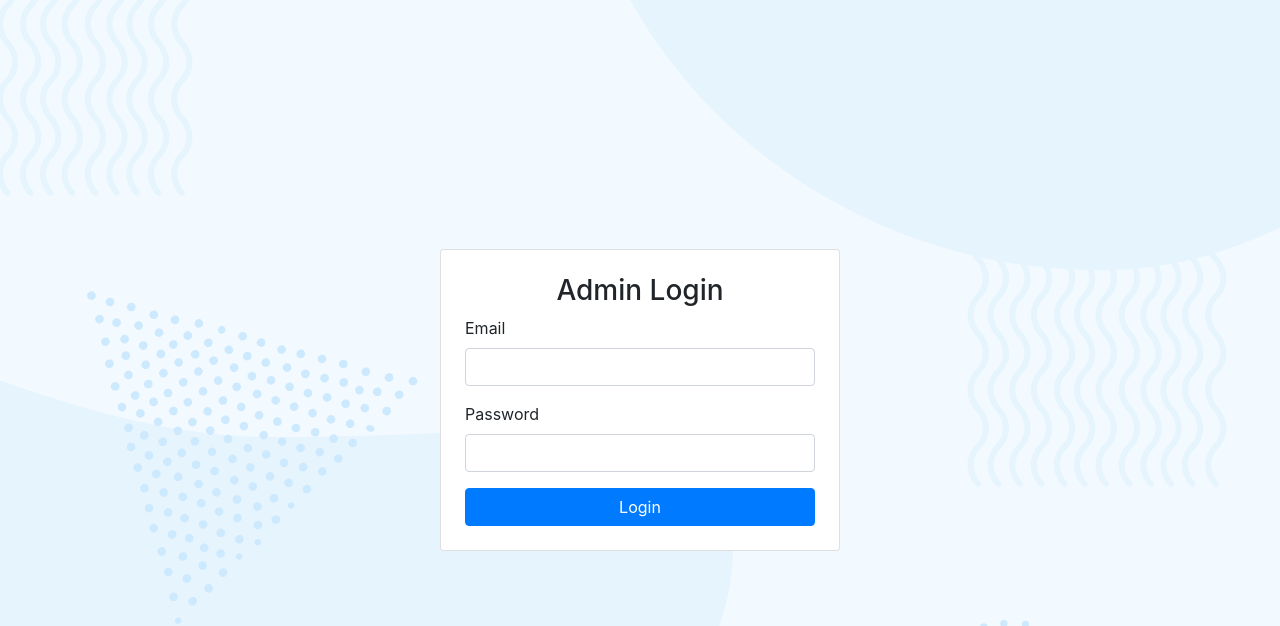
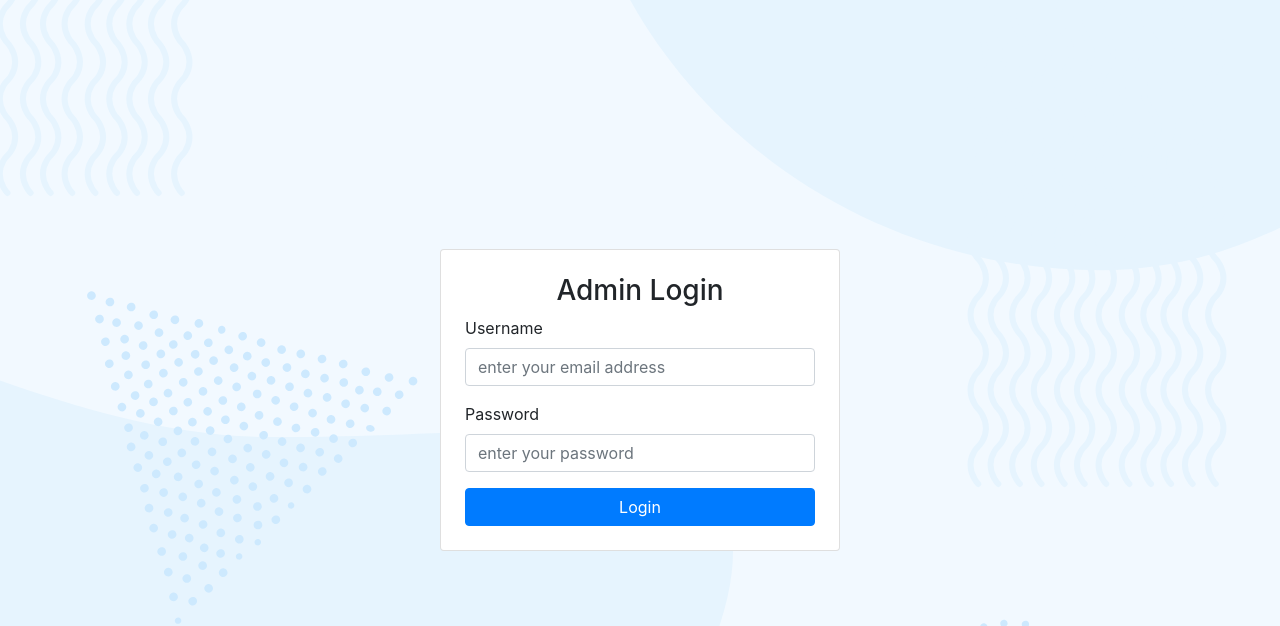
Before and after one commit to ganeshvrma/ekarigar, a CodeIgniter app: page /coonferenceform28/Admin/login in a window 1280 px wide. Shown: the top 626 px of the page. Run offline with CodeIgniter, Linux system fonts and the light colour scheme.

Commit message:
feat/admin login

```diff
--- a/application/views/admin_login.php
+++ b/application/views/admin_login.php
@@ -24,12 +24,12 @@ body {
 
         <form method="post" action="<?php echo site_url('admin/authenticate'); ?>">
             <div class="form-group">
-                <label>Email</label>
-                <input type="email" name="email" class="form-control" required>
+                <label>Username</label>
+                <input type="email" name="email" class="form-control" placeholder="enter your email address" required>
             </div>
             <div class="form-group">
                 <label>Password</label>
-                <input type="password" name="password" class="form-control" required>
+                <input type="password" name="password" placeholder="enter your password" class="form-control" required>
             </div>
             <button type="submit" class="btn btn-primary btn-block">Login</button>
         </form>
```
